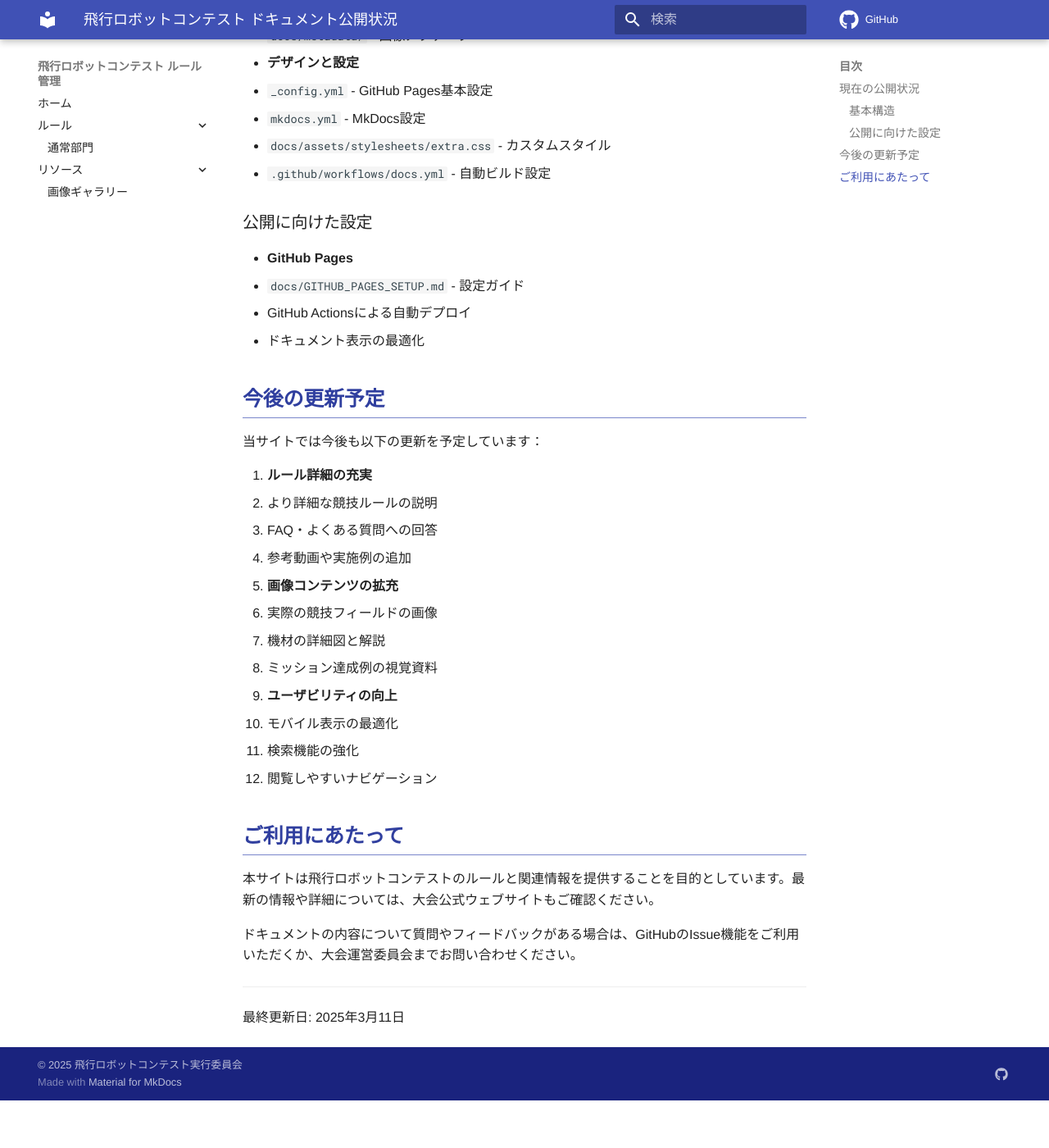
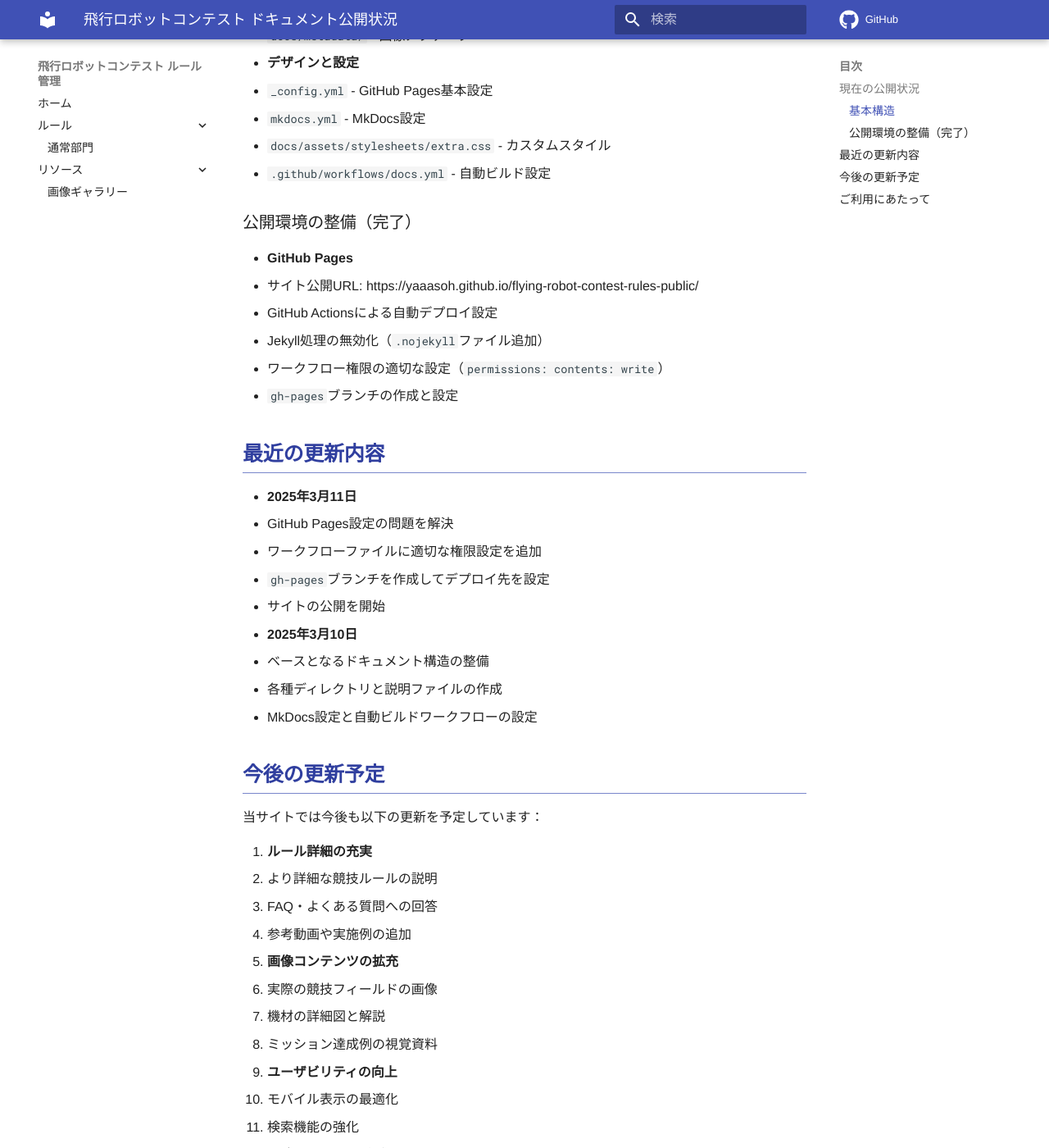
Before and after one commit to Yaaasoh/flying-robot-contest-rules-public, an MkDocs documentation site: the page built from docs/progress-document.md, in a window 1280 px wide and 1400 px high, scrolled down 657 px. Shown: the whole window at 82% size. Built offline with MkDocs 1.6.1 and Material for MkDocs 9.7.7, drawn with Linux system fonts in a browser that asks for light colours; comment, search, counter and statistics services are not loaded; before the commit the page ends 1999 px from its top, so only the background shows below that.

Commit message:
Update progress document with GitHub Pages deployment information

```diff
--- a/docs/progress-document.md
+++ b/docs/progress-document.md
@@ -23,12 +23,27 @@
   - `docs/assets/stylesheets/extra.css` - カスタムスタイル
   - `.github/workflows/docs.yml` - 自動ビルド設定
 
-### 公開に向けた設定
+### 公開環境の整備（完了）
 
 - **GitHub Pages**
-  - `docs/GITHUB_PAGES_SETUP.md` - 設定ガイド
-  - GitHub Actionsによる自動デプロイ
-  - ドキュメント表示の最適化
+  - サイト公開URL: https://yaaasoh.github.io/flying-robot-contest-rules-public/
+  - GitHub Actionsによる自動デプロイ設定
+  - Jekyll処理の無効化（`.nojekyll`ファイル追加）
+  - ワークフロー権限の適切な設定（`permissions: contents: write`）
+  - `gh-pages`ブランチの作成と設定
+
+## 最近の更新内容
+
+- **2025年3月11日**
+  - GitHub Pages設定の問題を解決
+  - ワークフローファイルに適切な権限設定を追加
+  - `gh-pages`ブランチを作成してデプロイ先を設定
+  - サイトの公開を開始
+
+- **2025年3月10日**
+  - ベースとなるドキュメント構造の整備
+  - 各種ディレクトリと説明ファイルの作成
+  - MkDocs設定と自動ビルドワークフローの設定
 
 ## 今後の更新予定
 
```
